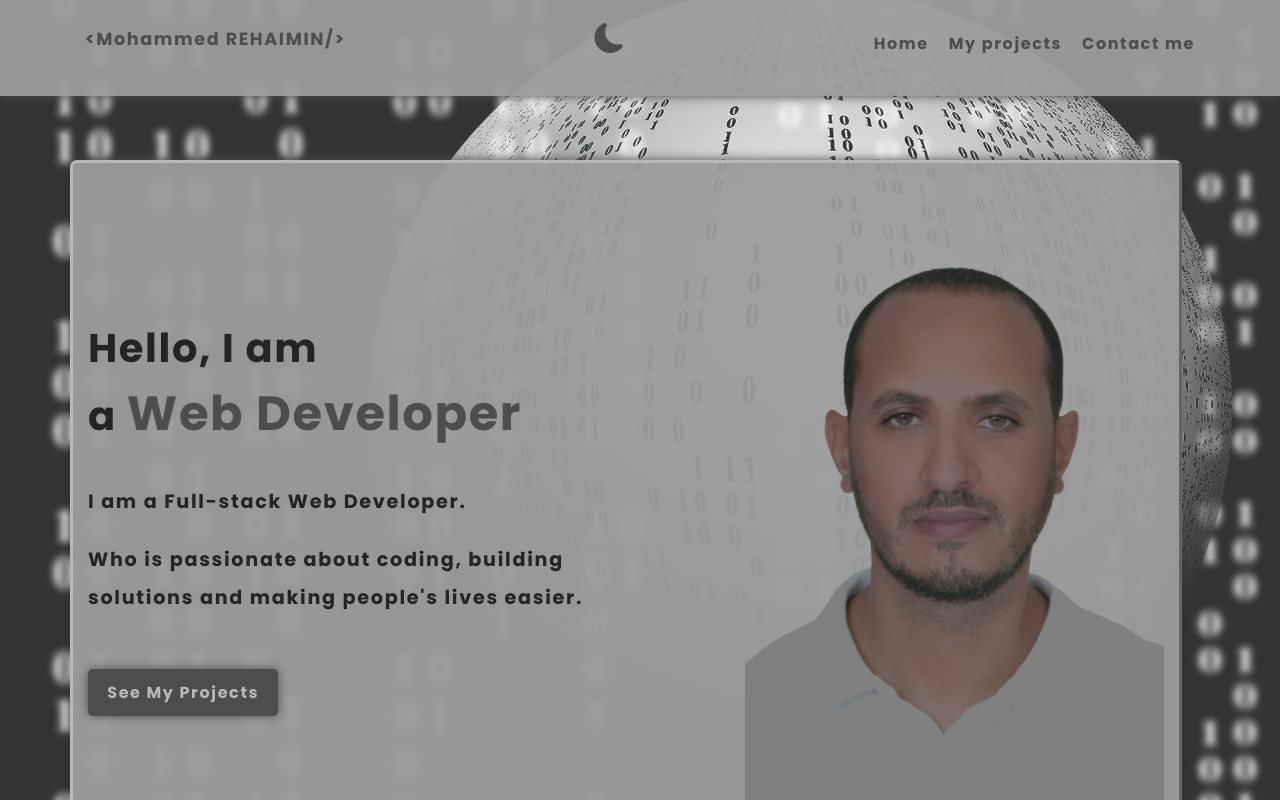
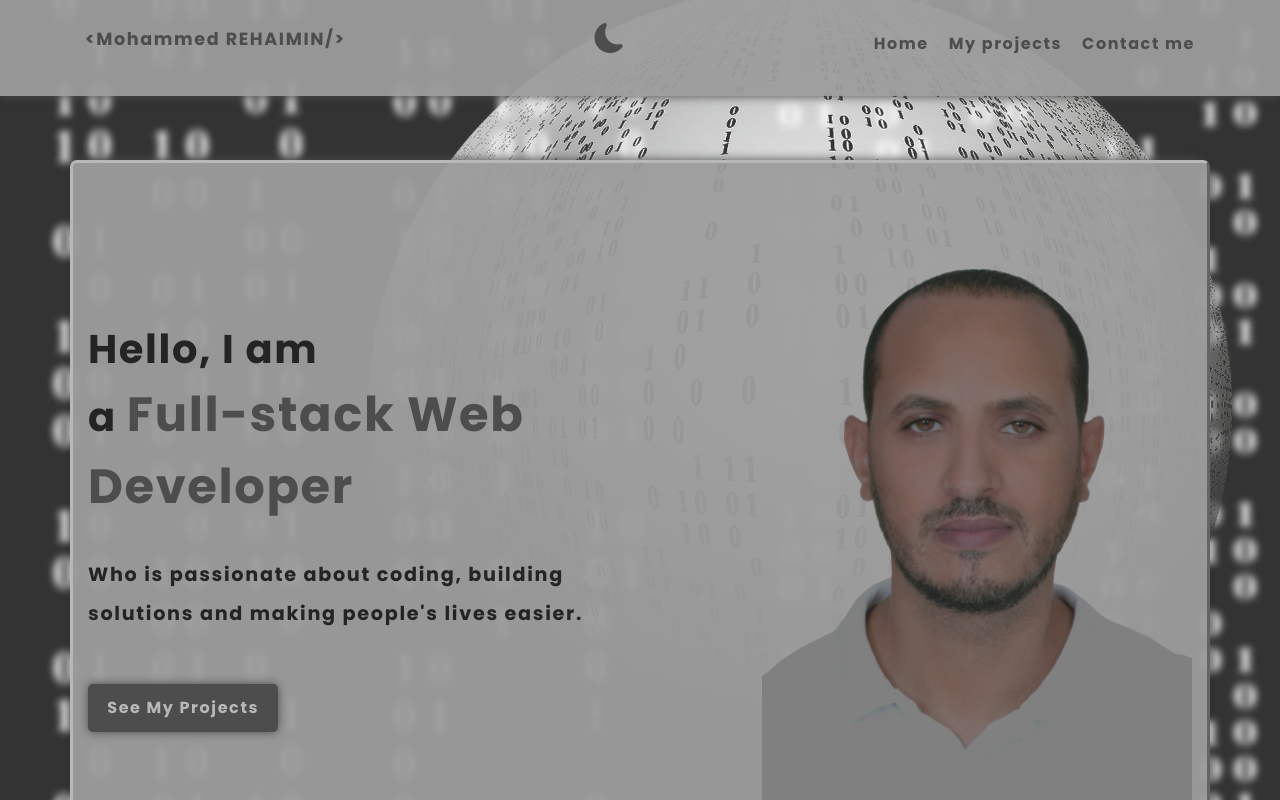
Before and after one commit to rehaimin/myportfolio, a plain HTML site: page index.html in a window 1280 px wide. Drawn offline with Linux system fonts and the light colour scheme.

Commit message:
Update index.html

```diff
--- a/index.html
+++ b/index.html
@@ -45,9 +45,9 @@
 						<div class="col-6">
 							<h2>
 								Hello, I am <br />
-								a <span>Web Developer</span>
+								a <span>Full-stack Web Developer</span>
 							</h2>
-							<p>I am a Full-stack Web Developer.</p>
+
 							<p>
 								Who is passionate about coding, building solutions and making people's lives easier.
 							</p>
```
